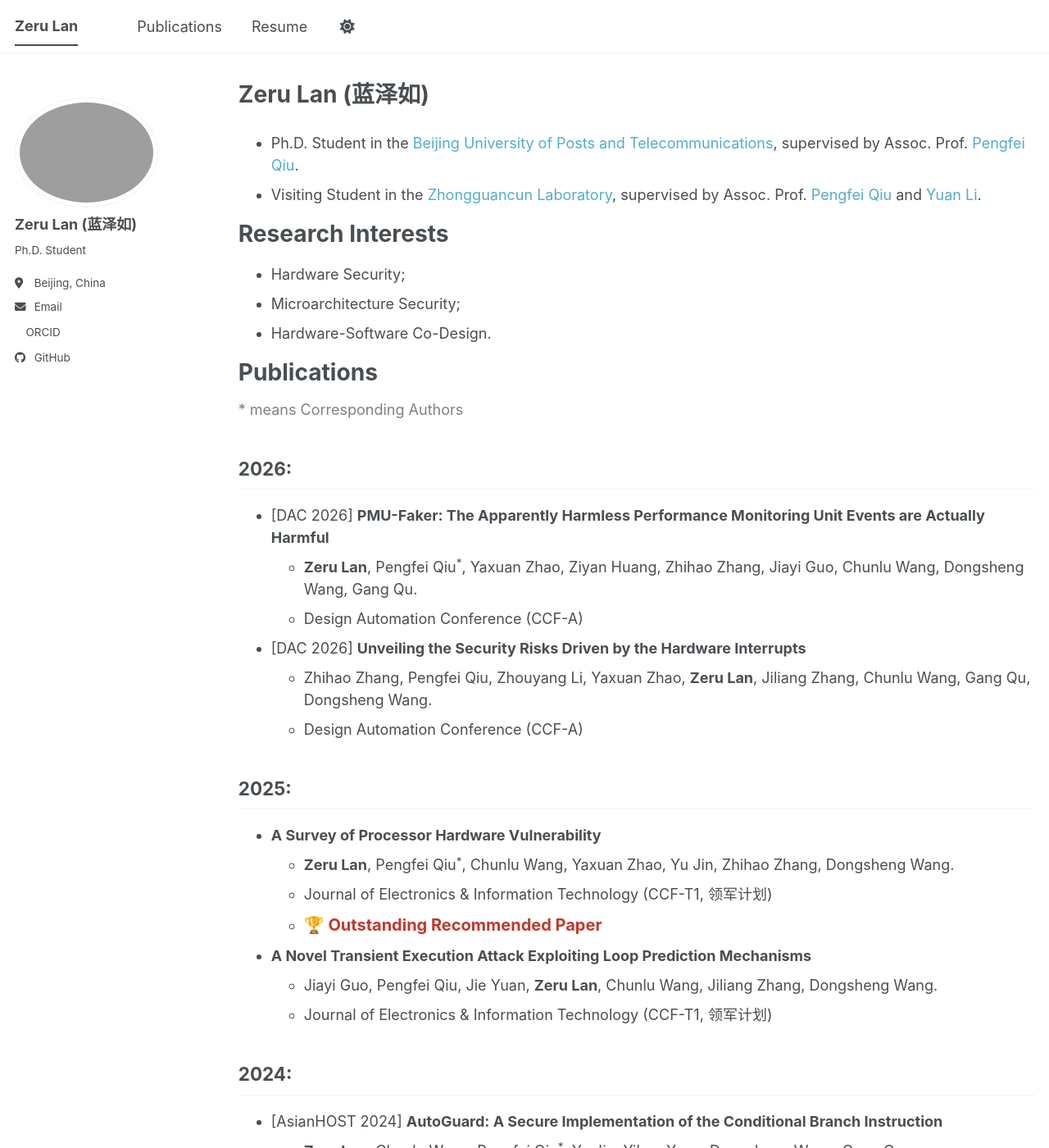
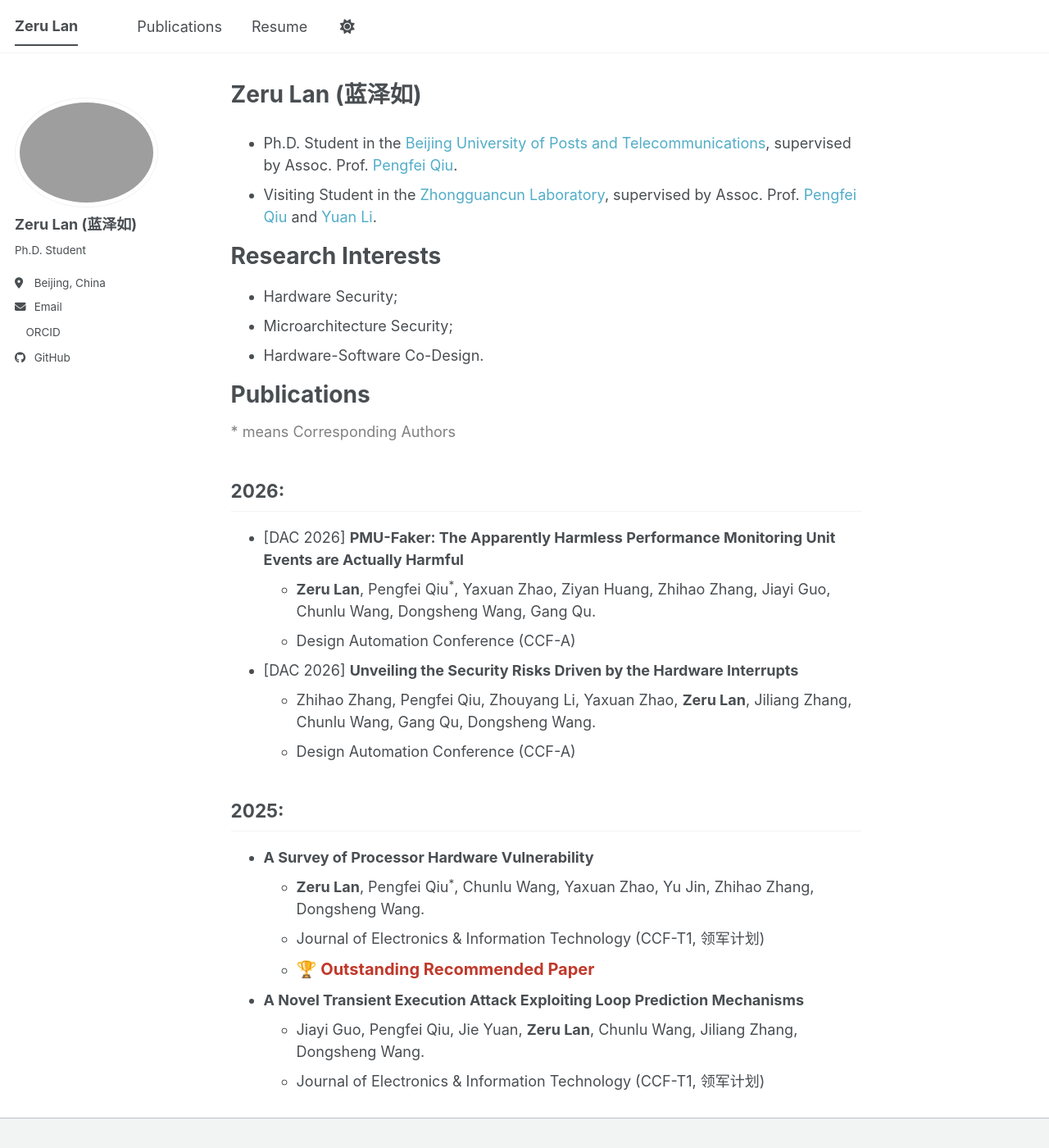
Before and after one commit to LanZeru/LanZeru.github.io, a Jekyll site: the page built from _pages/about.md, in a window 1280 px wide and 1400 px high. Shown: the whole window at 82% size. Built offline with Jekyll 4.4.1, drawn with Linux system fonts in a browser that asks for light colours; a style sheet for code colours, icons or effects is not loaded.

Commit message:
Update main.scss

```diff
--- a/assets/css/main.scss
+++ b/assets/css/main.scss
@@ -37,18 +37,3 @@
     "layout/sidebar",
     "layout/json_cv"
 ;
-
-@media screen and (min-width: 1024px) {
-  .page {
-    width: calc(100% - 220px);
-    padding-right: 0;
-  }
-
-  .sidebar {
-    width: 200px;
-  }
-}
-
-.page__footer {
-  display: none !important;
-}
```
